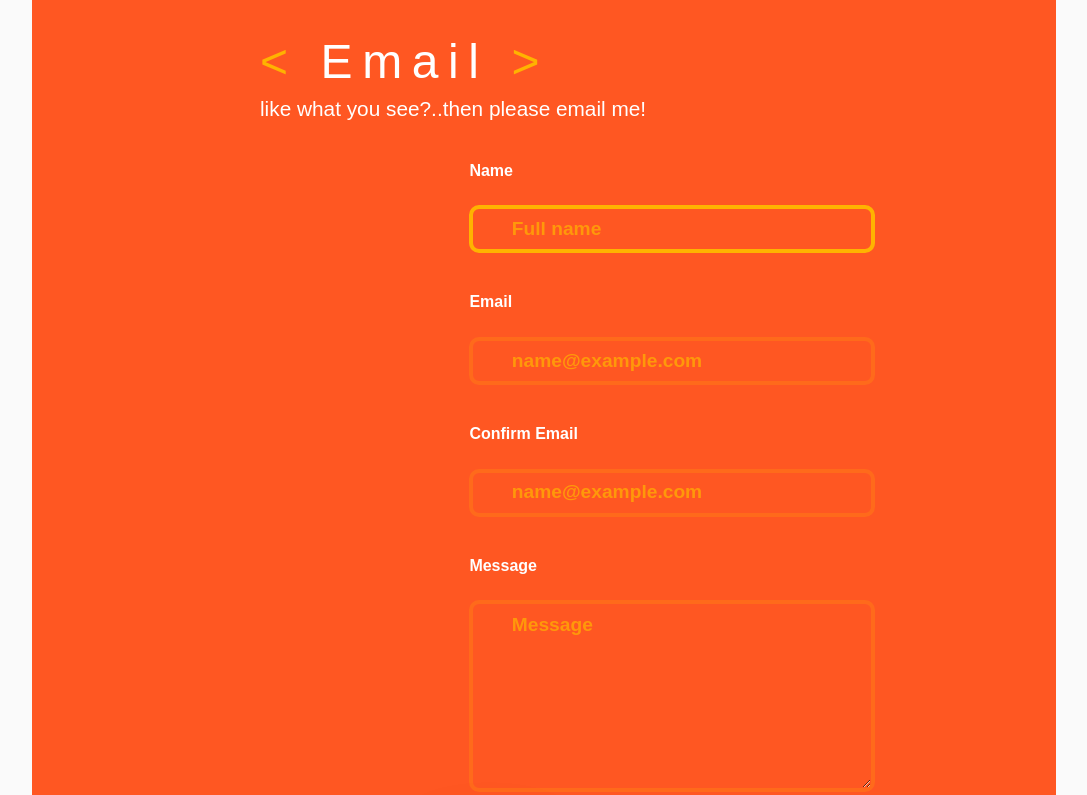
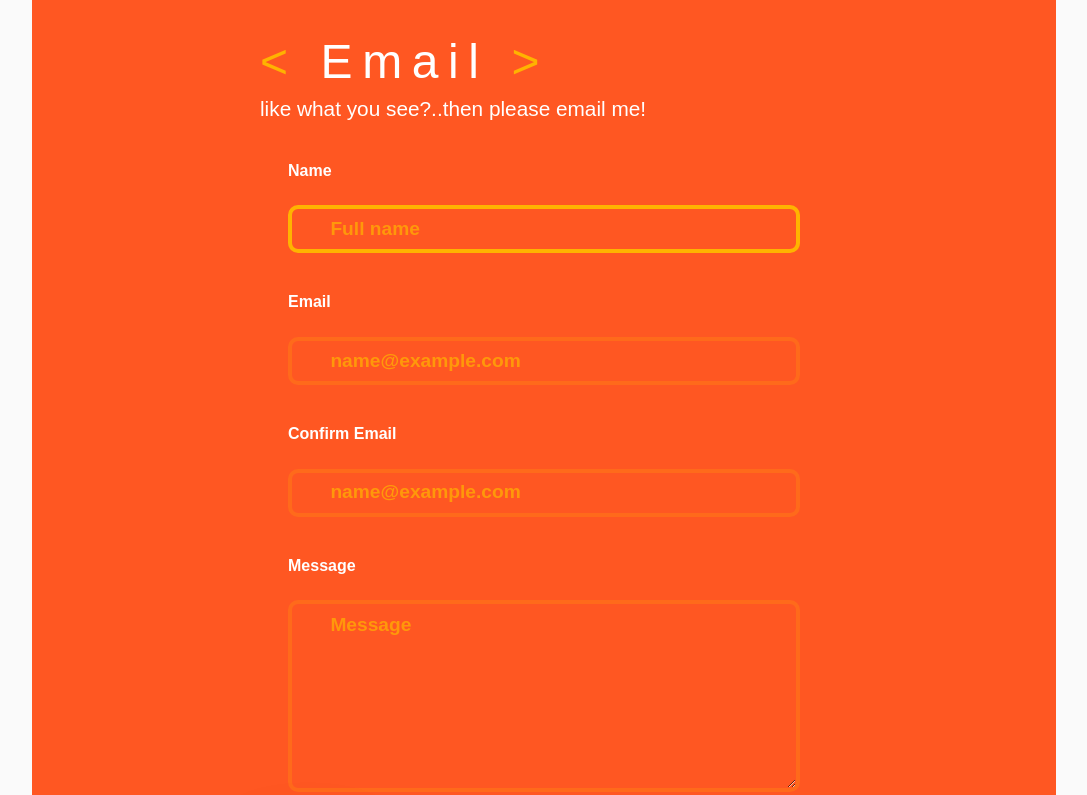
Before and after one commit to appijumbo/landingPage, a plain HTML site: page index.html in a window 1280 px wide. Shown: the part 3309-4104 px from the top of the page, without its empty margins (96-1183 px from the left). Drawn offline with Linux system fonts and the light colour scheme; a web font is replaced by a local one.

Commit message:
fix css in gh-pages

```diff
--- a/css/style.css
+++ b/css/style.css
@@ -1287,20 +1287,12 @@ label{
 
 
 .formWrapper{
-<<<<<<< HEAD
-    /* margin-top: -4vh; */
-    margin-bottom: 5vh;
-    display: flex;
-    flex-direction: column;
-    align-items: center;
-=======
     margin-bottom: 5vh;
     /*display: flex;
     flex-direction: column;
     align-items: center;*/
     padding-left: 25%;
     width: 50%
->>>>>>> master
 }
 
 
```
